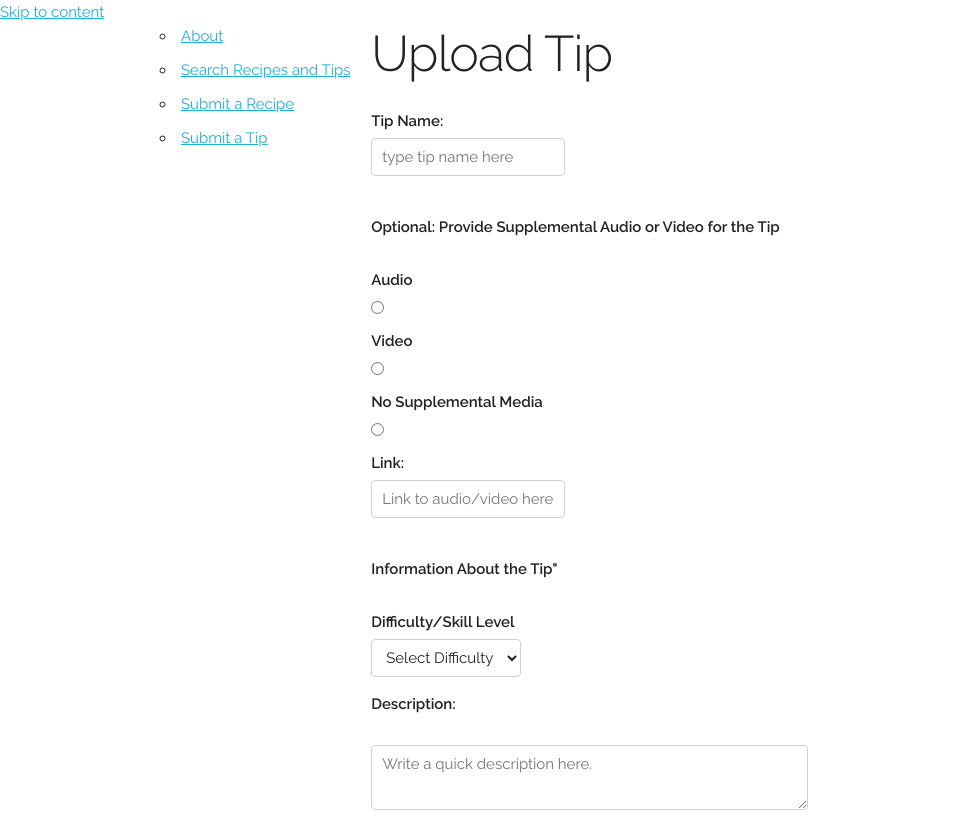
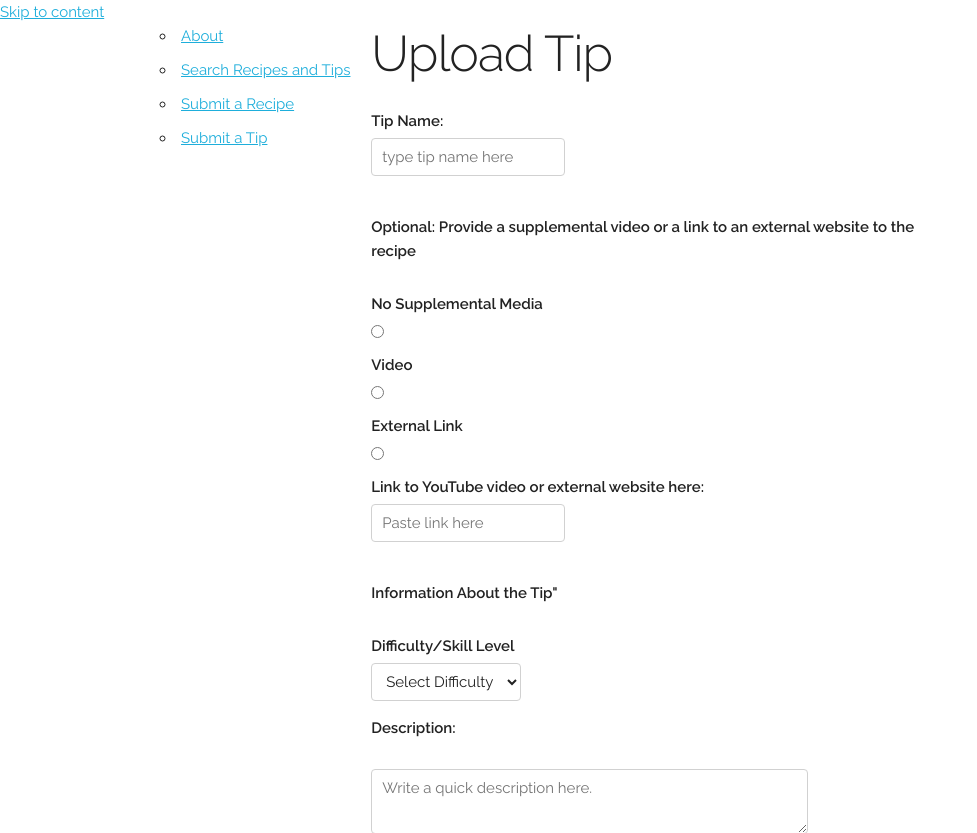
Before and after one commit to arianaolson419/AccessibleCooking, a Flask app: page /upload_tip in a window 1280 px wide. Shown: the top 833 px of the page, without its empty margins (0-977 px from the left). Run offline with Flask 2, Linux system fonts and the light colour scheme.

Commit message:
Change wording from audio to external link. Reflects functionality of audio option

```diff
--- a/app/templates/recipe_template.html
+++ b/app/templates/recipe_template.html
@@ -18,9 +18,9 @@
 
 			{% if recipe.media_type == 'Audio' %}
 			<br>
-			<label for="audio">Audio Supplement</label>
+			<label for="audio">External Resource</label>
 			<br>
-			<a href={{ recipe.media_url }} target="_blank">Navigate to supplemental audio. Opens in new tab</a>
+			<a href={{ tip.media_url }} target="_blank" id="audio">Link to external resource. Opens in new tab</a>
 			{% endif %}
 
 			{% if recipe.media_type == 'No Supplemental Media' %}
--- a/app/templates/upload_tip_form.html
+++ b/app/templates/upload_tip_form.html
@@ -15,19 +15,22 @@
                         <br><br>
                     </div>
                     <div name="medialink" id="medialink">
-                        <label for="medialink">Optional: Provide Supplemental Audio or Video for the Tip</label>
+						<label for="medialink">Optional: Provide a supplemental video or a link to an external website to the recipe</label>
 						<br>
-                        <label for="audio">Audio</label>
-                        <input type="radio" name="media_type" id="audio" value="Audio">
+						<label for="nomedia">No Supplemental Media</label>
+						<input type="radio" name="media_type" id="nomedia" value="No Supplemental Media">
 						<br>
 						<label for="video">Video</label>
 						<input type="radio" name="media_type" id="video" value="Video">
 						<br>
-                        <label for="nomedia">No Supplemental Media</label>
-                        <input type="radio" name="media_type" id="nomedia" value="No Supplemental Media">
+						<label for="externlink">External Link</label>
+						<!-- Note: 'Audio' is for backwards compatibility
+	      					TODO: Update db fields and routes to reflect external link field
+						-->
+						<input type="radio" name="media_type" id="externlink" value="Audio">
 						<br>
-                        <label for="media_url">Link:</label>
-                        <input type="url" name="media_url" id="media_url" placeholder="Link to audio/video here">
+						<label for="media_url">Link to YouTube video or external website here:</label>
+						<input type="url" name="media_url" id="media_url" placeholder="Paste link here">
 					</div>
                     <div name=tipinfo" id=tipinfo">
                         <br>
```
Also changed, not shown: app/templates/tip_template.html (+6 -2 lines), app/templates/upload_recipe_form.html (+10 -7 lines). Lines whose indentation alone changed are shown as unchanged.
